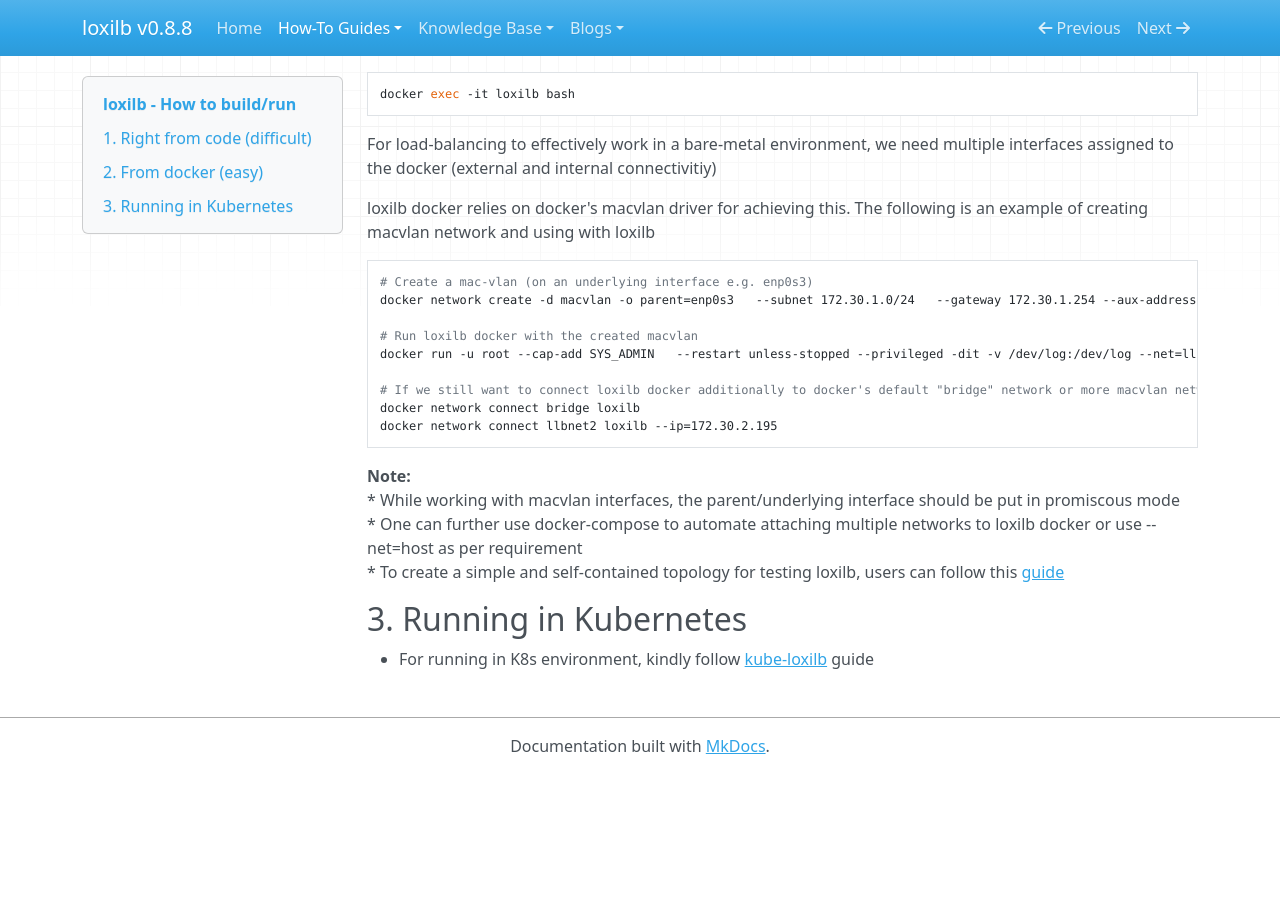
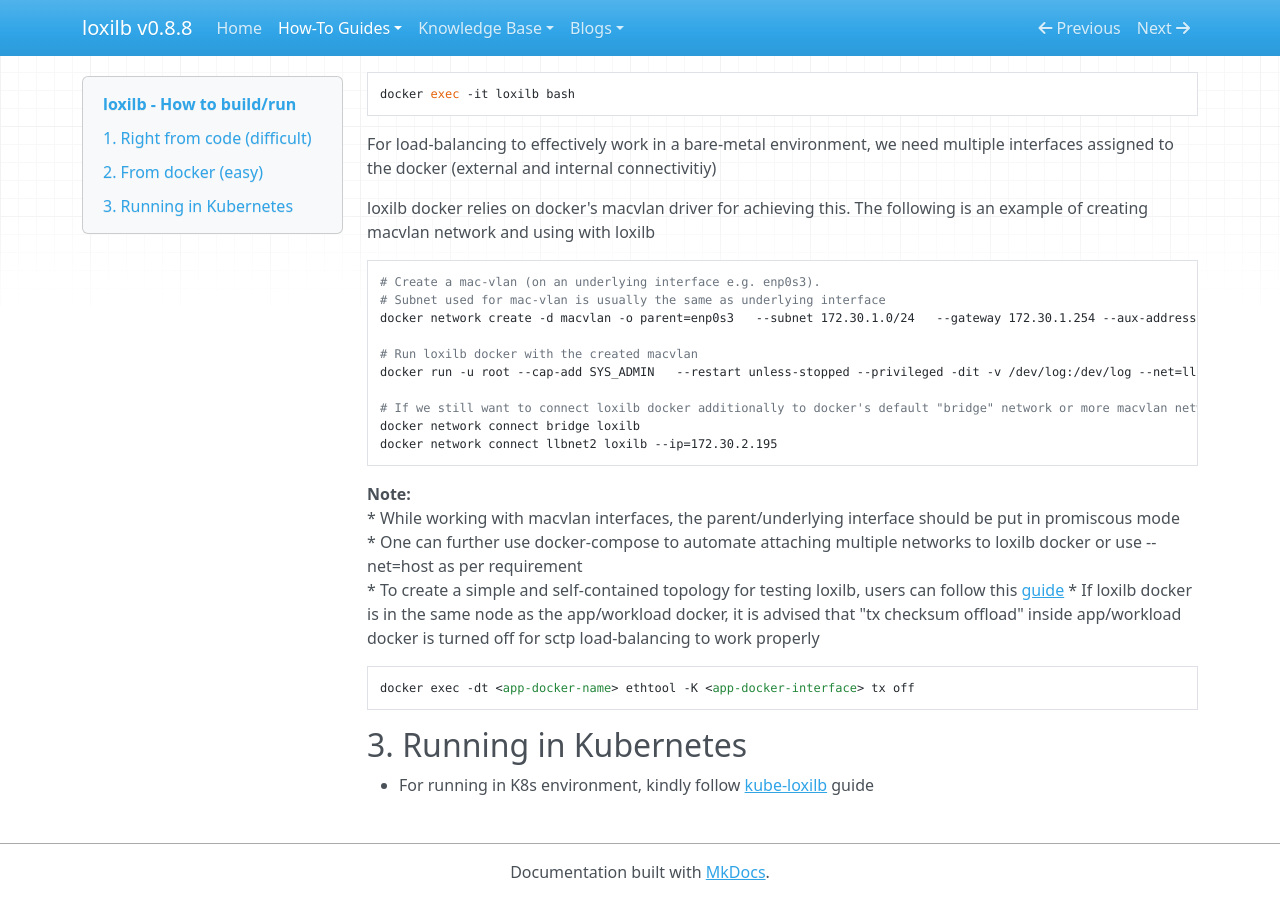
Before and after one commit to loxilb-io/loxilbdocs, an MkDocs documentation site: the page built from docs/run.md, in a window 1280 px wide and 900 px high, scrolled down 1737 px. Built offline with MkDocs 1.6.1, drawn with Linux system fonts in a browser that asks for light colours; nearby versions of some CDN libraries; before the commit the page ends 2511 px from its top, so only the background shows below that.

Commit message:
Update run.md

````diff
--- a/docs/run.md
+++ b/docs/run.md
@@ -93,7 +93,8 @@
   loxilb docker relies on docker's macvlan driver for achieving this. The following is an example of creating macvlan network and using with loxilb
 
 ```
-# Create a mac-vlan (on an underlying interface e.g. enp0s3)
+# Create a mac-vlan (on an underlying interface e.g. enp0s3).
+# Subnet used for mac-vlan is usually the same as underlying interface
 docker network create -d macvlan -o parent=enp0s3   --subnet 172.30.1.0/24   --gateway 172.30.1.254 --aux-address 'host=172.30.1.193’ llbnet
 
 # Run loxilb docker with the created macvlan
@@ -108,6 +109,10 @@
 * While working with macvlan interfaces, the parent/underlying interface should be put in promiscous mode
 * One can further use docker-compose to automate attaching multiple networks to loxilb docker or use --net=host as per requirement
 * To create a simple and self-contained topology for testing loxilb, users can follow this [guide](simple_topo.md)
+* If loxilb docker is in the same node as the app/workload docker, it is advised that "tx checksum offload" inside app/workload docker is turned off for sctp load-balancing to work properly
+```
+docker exec -dt <app-docker-name> ethtool -K <app-docker-interface> tx off
+```
 
 ## 3. Running in Kubernetes
 * For running in K8s environment, kindly follow [kube-loxilb](https://loxilb-io.github.io/loxilbdocs/kube-loxilb/) guide
````
